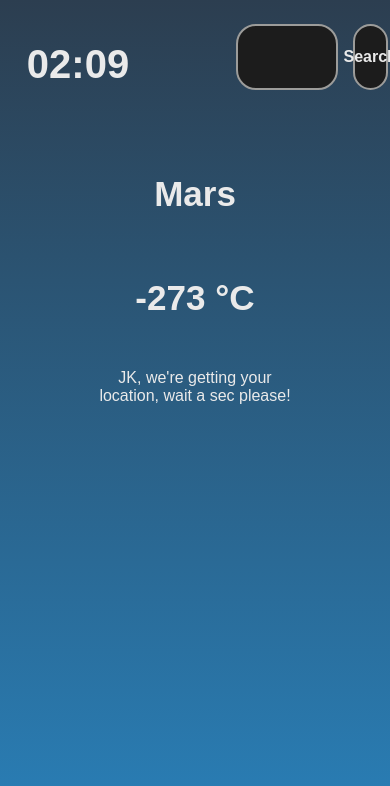
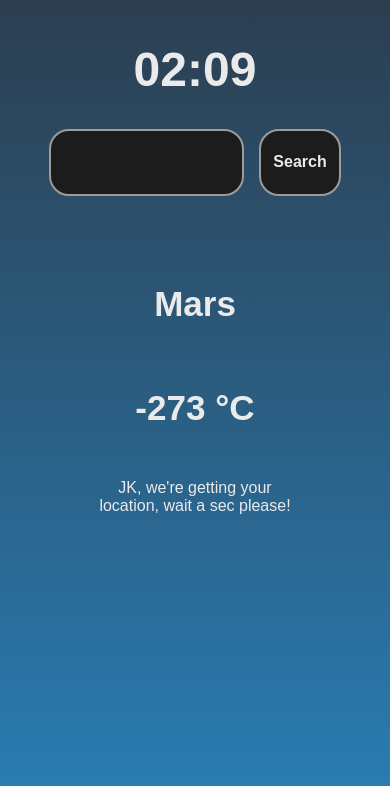
Before and after one commit to hugofolloni/city-weather, a React (Create React App) app: page / in a window 390 px wide. Shown: the top 786 px of the page. Built offline with nearby package versions, Linux system fonts and the light colour scheme; no server answers.

Commit message:
:rocket: Adding media queries

```diff
--- a/src/App.css
+++ b/src/App.css
@@ -99,3 +99,27 @@ body{
   cursor: pointer;
   margin-top: -10vh;
 }
+
+
+@media (max-width: 800px) {
+  .header {
+    flex-direction: column;
+    align-items: center;
+    justify-content: center;
+  }
+  .header .timer h1{
+    font-size: 48px;
+  }
+  .header .input {
+    width: 100vw;
+  }
+  .home {
+    margin-top: 7vh;
+  }
+  .home .localityLabel {
+    display: flex;
+    flex-direction: column;
+    align-items: center;
+    justify-content: center;
+  }
+}
```
